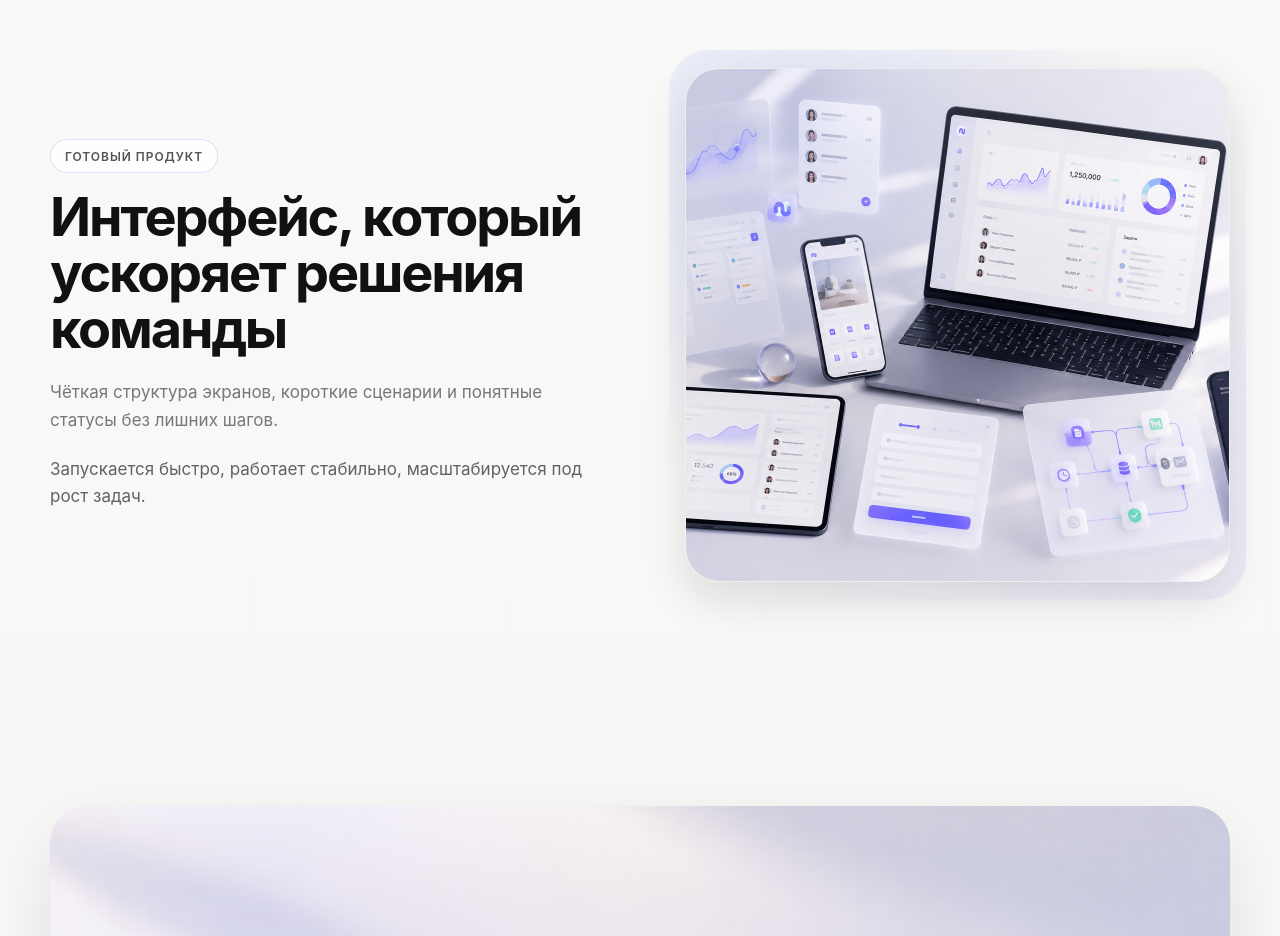
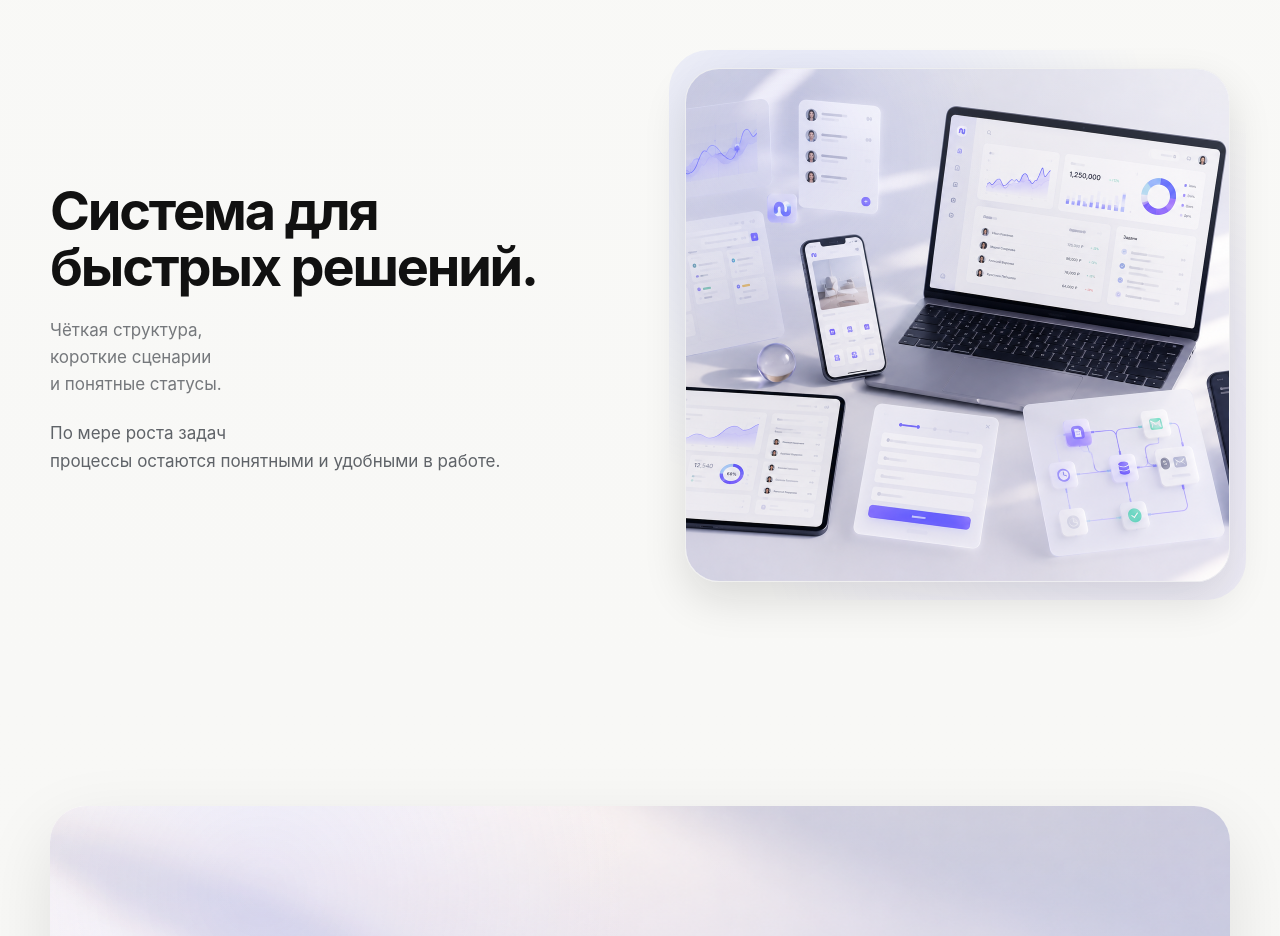
Before and after one commit to vladtranskom888-hue/lending_my, a React (Vite) app: page / in a window 1280 px wide. Shown: the part 2880-3816 px from the top of the page. Built offline with nearby package versions, Linux system fonts and the light colour scheme.

Commit message:
Refine product section copy and remove product pill

```diff
--- a/src/App.jsx
+++ b/src/App.jsx
@@ -132,10 +132,16 @@ export default function App() {
 
       <section id="product" className="section twoCols productSection">
         <div className="copy productCopy">
-          <span className="productEyebrow">Готовый продукт</span>
-          <h2>Интерфейс, который ускоряет решения команды</h2>
-          <p>Чёткая структура экранов, короткие сценарии и понятные статусы без лишних шагов.</p>
-          <p className="muted">Запускается быстро, работает стабильно, масштабируется под рост задач.</p>
+          <h2>Система для быстрых решений.</h2>
+          <p>
+            Чёткая структура,<br />
+            короткие сценарии<br />
+            и понятные статусы.
+          </p>
+          <p className="muted">
+            По мере роста задач<br />
+            процессы остаются понятными и удобными в работе.
+          </p>
         </div>
         <div className="productVisualWrap">
           <ImageBlock src="/images/product.png" alt="Современные интерфейсы, дашборды и мобильные экраны" />
```
